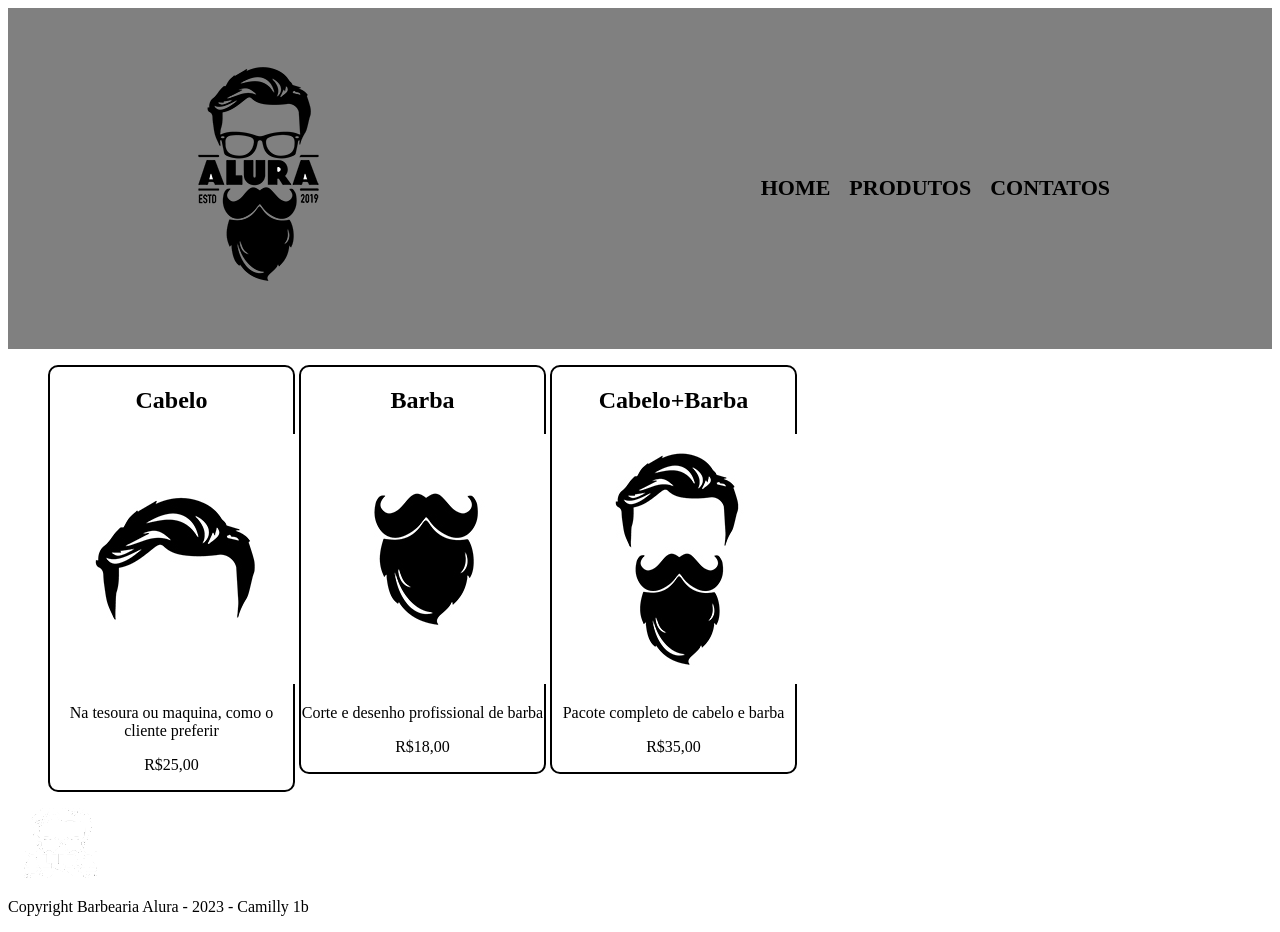
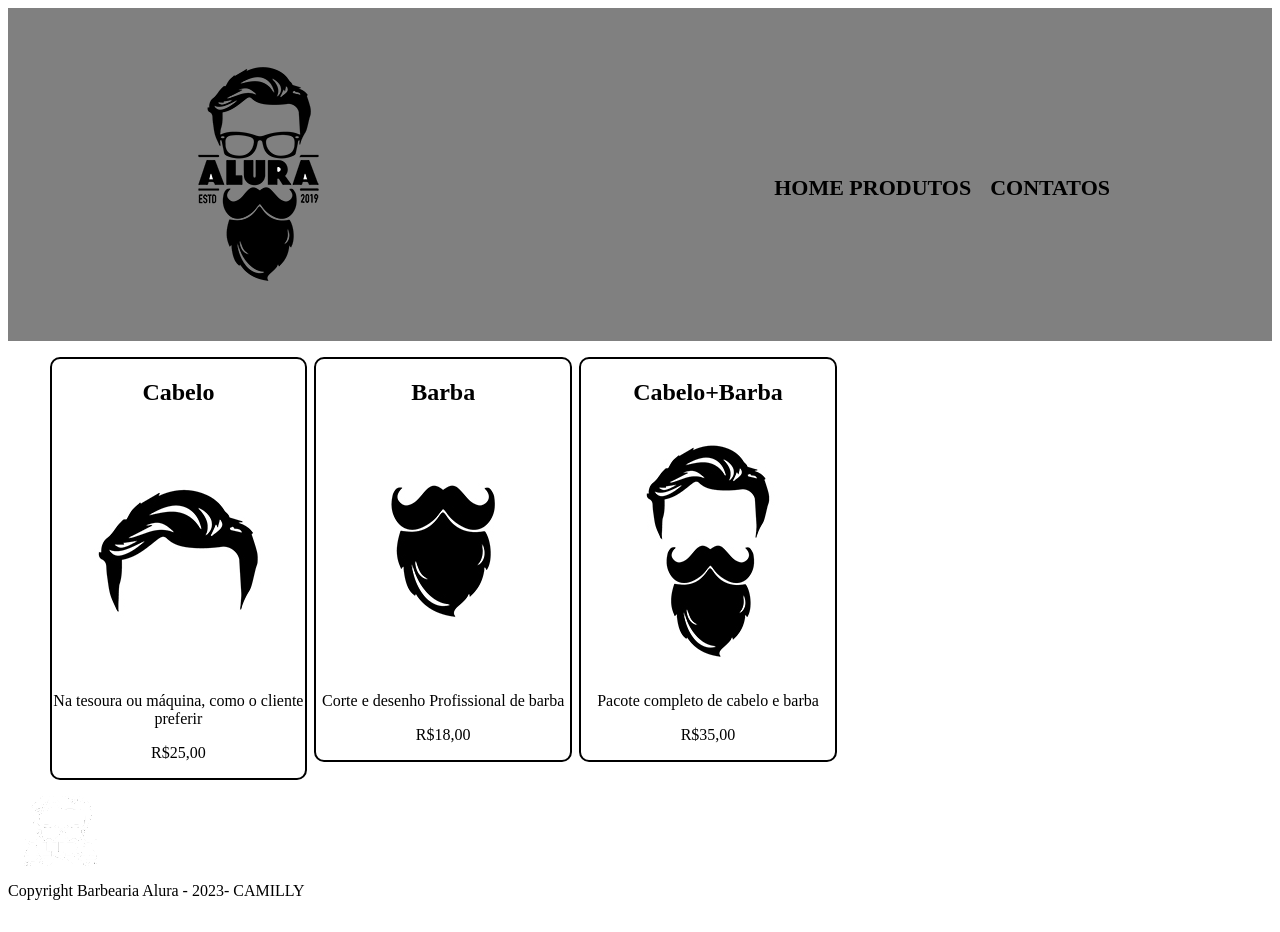
Before and after one commit to camillylimaah/BarbeariaAluraHomecamilly, a plain HTML site: page index.html in a window 1280 px wide. Drawn offline with Linux system fonts and the light colour scheme.

Commit message:
Update index.html
aa

```diff
--- a/index.html
+++ b/index.html
@@ -1,12 +1,11 @@
-<!DOCTYPE html>
 <html lang="en">
 <head>
 <meta charset="UTF-8">
-<meta http-equiv="X-UA-Compatible" content="IE=edge">
 <meta name="viewport" content="width=device-width, initial-scale=1.0">
 <title>Document</title>
 
 <link rel="stylesheet" href="style.css">
+
 
 </head>
 <body>
@@ -14,39 +13,38 @@
 
 <div class="caixa">
 
+
 <h1> <img src="logo.png" alt=""> </h1>
+
+
 
 <nav>
 <ul>
-<li><a href="">HOME</a></li>
+<li><a href=" https://camillylimaah.github.io/barbearia-alura-camilly-1-b/"> HOME </a></li&gt;
 <li><a href="">PRODUTOS</a></li>
 <li><a href="">CONTATOS</a></li>
 </ul>
 </nav>
+</div>
 
-</div>
 
 </header>
 
-<main class="produtos">
 
-
-
-<ul>
-
+<main>
+<ul class="produtos">
 <li>
 <h2>Cabelo</h2>
 <img class="foto" src="cabelo.jpg" alt="">
-<p class="descrição">Na tesoura ou maquina, como o cliente
+<p class="descrição">Na tesoura ou máquina, como o cliente
 preferir </p>
 <p class="preço">R$25,00</p>
-
 </li>
 
 <li>
 <h2>Barba</h2>
 <img class="foto" src="barba.jpg" alt="">
-<p class="descrição">Corte e desenho profissional de barba</p>
+<p class="descrição">Corte e desenho Profissional de barba</p>
 <p class="preço">R$18,00</p>
 
 
@@ -58,17 +56,25 @@ preferir </p>
 <p class="descrição">Pacote completo de cabelo e barba</p>
 <p class="preço">R$35,00</p>
 
+
 </li>
 
 
 </ul>
 
+
+
+
+
 </main>
+
 <footer>
 <img src="logo-branco.png" alt="">
-<p>Copyright Barbearia Alura - 2023 - Camilly 1b</p>
+<p>Copyright Barbearia Alura - 2023- CAMILLY</p>
 
 
 </footer>
+
+
 </body>
 </html>
```
